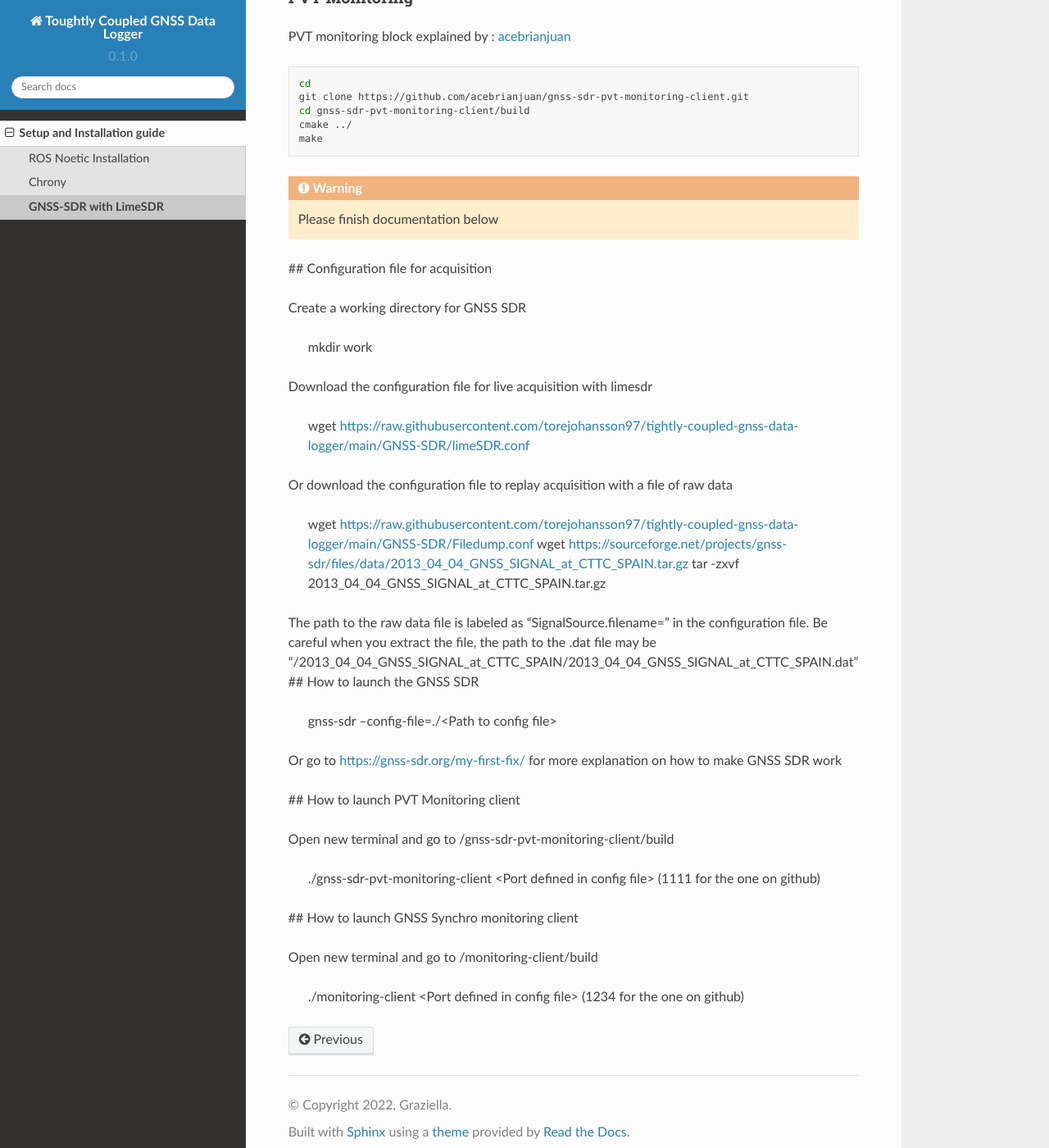
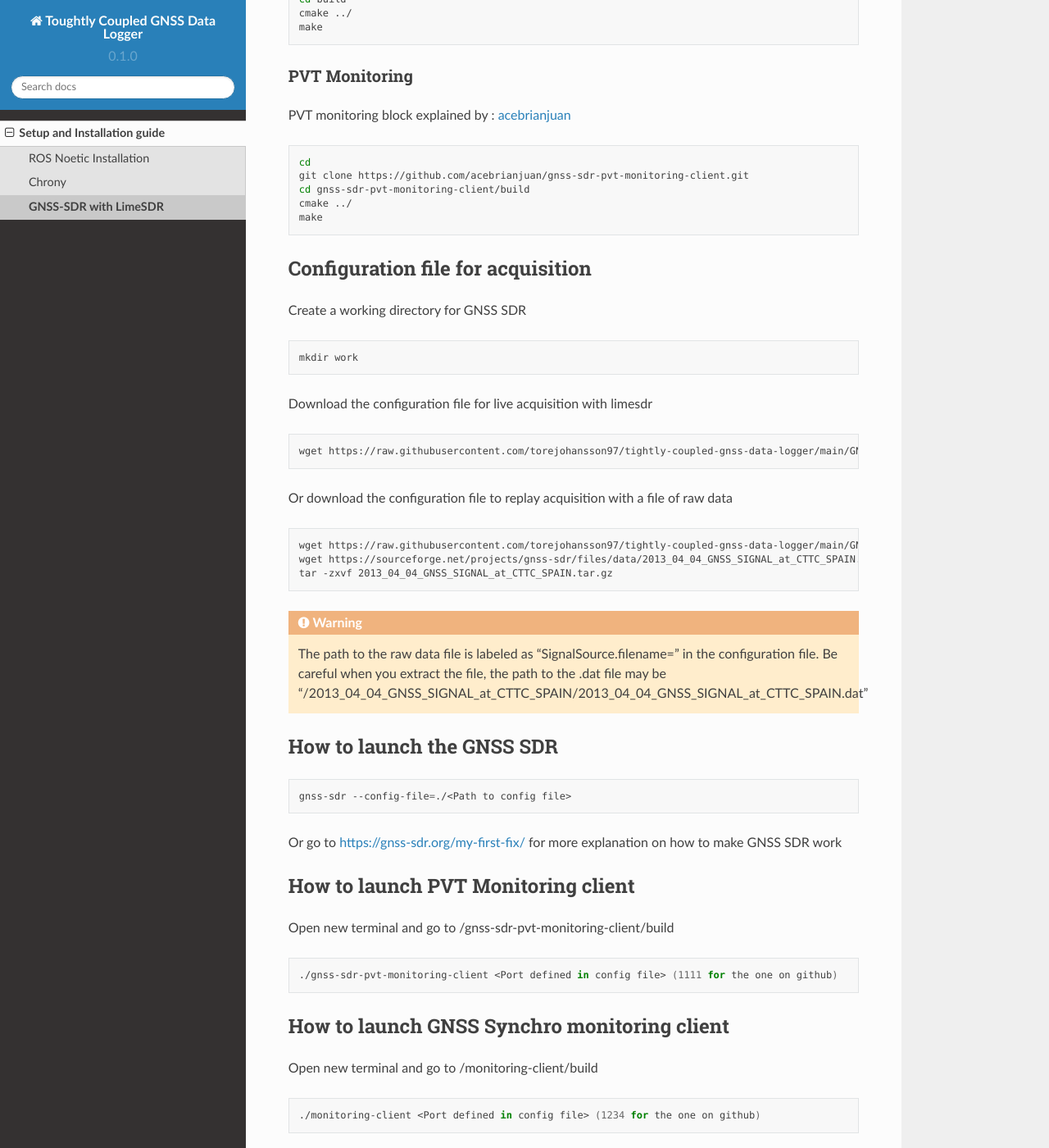
Before and after one commit to torejohansson97/tightly-coupled-gnss-data-logger, a Sphinx documentation site: the page built from docs/source/Setup/gnss-sdr.rst, in a window 1280 px wide and 1400 px high, scrolled down 2463 px. Shown: the whole window at 82% size. Built offline with Sphinx 7.4.7 and the Read the Docs theme 2.0.0, drawn with Linux system fonts in a browser that asks for light colours; some of the changed text lies outside the part shown.

Commit message:
Update gnss-sdr.rst

```diff
--- a/docs/source/Setup/gnss-sdr.rst
+++ b/docs/source/Setup/gnss-sdr.rst
@@ -126,41 +126,58 @@ PVT monitoring block explained by : `acebrianjuan <https://github.com/acebrianju
    cmake ../
    make
 
-.. warning::
 
-  Please finish documentation below
-
-## Configuration file for acquisition
+Configuration file for acquisition
+---------
 
 Create a working directory for GNSS SDR
+
+.. code-block:: bash
 
       mkdir work
 
 Download the configuration file for live acquisition with limesdr
 
+.. code-block:: bash
+
       wget https://raw.githubusercontent.com/torejohansson97/tightly-coupled-gnss-data-logger/main/GNSS-SDR/limeSDR.conf
 
 Or download the configuration file to replay acquisition with a file of raw data
+
+.. code-block:: bash
 
       wget https://raw.githubusercontent.com/torejohansson97/tightly-coupled-gnss-data-logger/main/GNSS-SDR/Filedump.conf
       wget https://sourceforge.net/projects/gnss-sdr/files/data/2013_04_04_GNSS_SIGNAL_at_CTTC_SPAIN.tar.gz
       tar -zxvf 2013_04_04_GNSS_SIGNAL_at_CTTC_SPAIN.tar.gz
 
-The path to the raw data file is labeled as "SignalSource.filename=" in the configuration file. Be careful when you extract the file, the path to the .dat file may be "/2013_04_04_GNSS_SIGNAL_at_CTTC_SPAIN/2013_04_04_GNSS_SIGNAL_at_CTTC_SPAIN.dat"
-## How to launch the GNSS SDR
+.. warning::
+
+      The path to the raw data file is labeled as "SignalSource.filename=" in the configuration file. Be careful when you extract the file, the path to the .dat file         may be "/2013_04_04_GNSS_SIGNAL_at_CTTC_SPAIN/2013_04_04_GNSS_SIGNAL_at_CTTC_SPAIN.dat"
+
+How to launch the GNSS SDR
+---------
+
+.. code-block:: bash
 
       gnss-sdr --config-file=./<Path to config file>
+
 Or go to https://gnss-sdr.org/my-first-fix/ for more explanation on how to make GNSS SDR work
 
 
-## How to launch PVT Monitoring client
+How to launch PVT Monitoring client
+---------
 
 Open new terminal and go to /gnss-sdr-pvt-monitoring-client/build
 
+.. code-block:: bash
+
       ./gnss-sdr-pvt-monitoring-client <Port defined in config file> (1111 for the one on github)
 
-## How to launch GNSS Synchro monitoring client
+How to launch GNSS Synchro monitoring client
+---------
 
 Open new terminal and go to /monitoring-client/build
 
+.. code-block:: bash
+
       ./monitoring-client <Port defined in config file> (1234 for the one on github)
```
